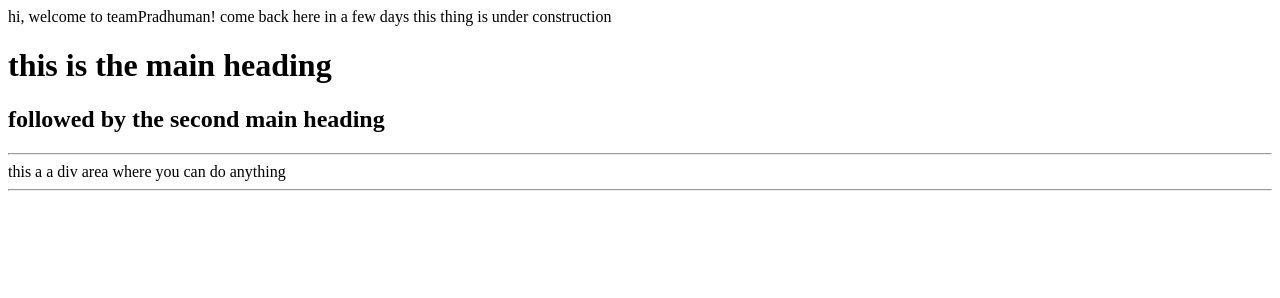
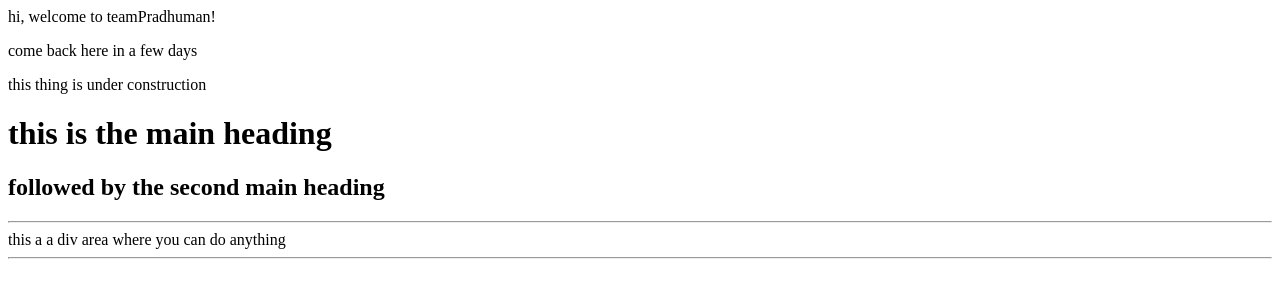
Before and after one commit to itspradyuman/myportfolio-website, a plain HTML site: page index.html in a window 1280 px wide. Drawn offline with Linux system fonts and the light colour scheme.

Commit message:
p change

```diff
--- a/index.html
+++ b/index.html
@@ -5,11 +5,11 @@
     <meta charset="UTF-8">
     <meta http-equiv="X-UA-Compatible" content="IE=edge">
     <meta name="viewport" content="width=device-width, initial-scale=1.0">
-    <title>HomePage</title>
+    <title>Home</title>
 </head>
 <body>
     hi, welcome to teamPradhuman!
-    come back here in a few days
+    <p>  come back here in a few days </p>
     this thing is under construction
     <h1>this is the main heading</h1>
 
```
